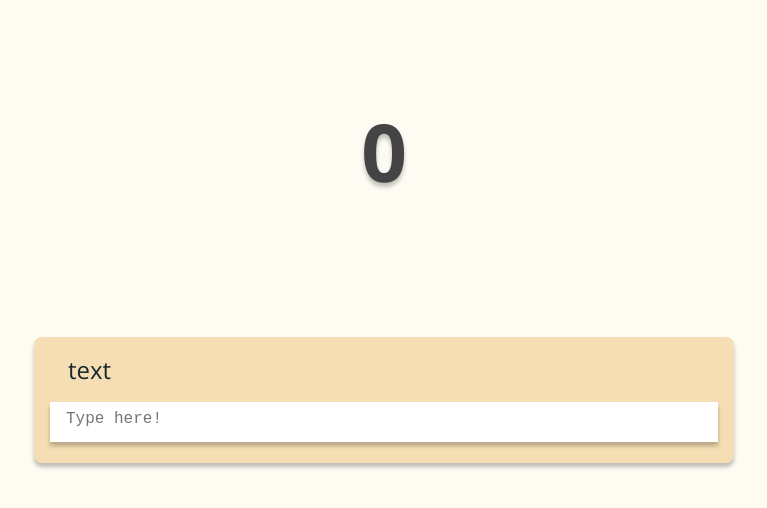
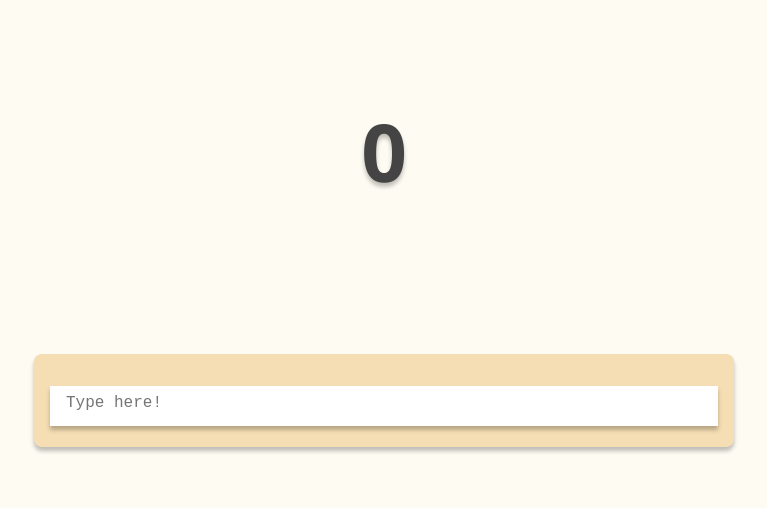
Before and after one commit to Franzeu/typing-speed, a plain HTML site: page index.html in a window 1280 px wide. Shown: the whole page, without its empty margins (256-1023 px from the left). Drawn offline with nearby package versions, Linux system fonts and the light colour scheme.

Commit message:
Added comments

```diff
--- a/index.html
+++ b/index.html
@@ -6,7 +6,9 @@
     <title>typing-test</title>
     <!-- Favicon -->
     <link rel="icon" type="image/x-icon" href="/images/favicon.ico"/>
+    <!-- Style sheet -->
     <link rel="stylesheet" href="style.css">
+    <!-- Script.js -->
     <script src="script.js" defer></script>
     <!-- Fonts -->
     <link rel="preconnect" href="https://fonts.googleapis.com">
@@ -19,7 +21,7 @@
     <!-- Typing container -->
     <div class="typing-container">
         <!-- Text display -->
-        <div class="text-display" id="textDisplay">text</div>
+        <div class="text-display" id="textDisplay"></div>
         <!-- User text area -->
         <textarea class="text-user-input" id="textUserInput" wrap="off" placeholder="Type here!" autofocus></textarea>
     </div>
```
